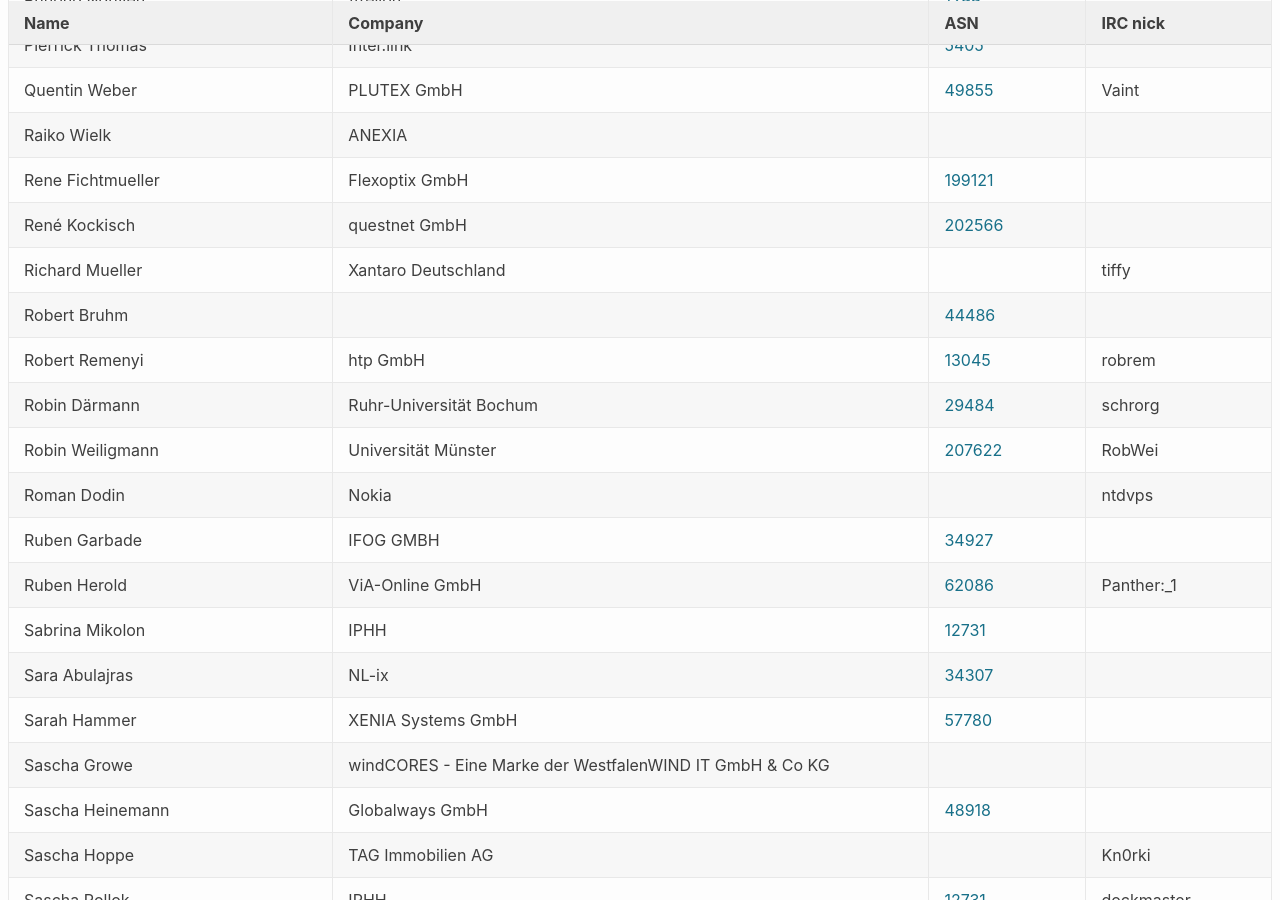
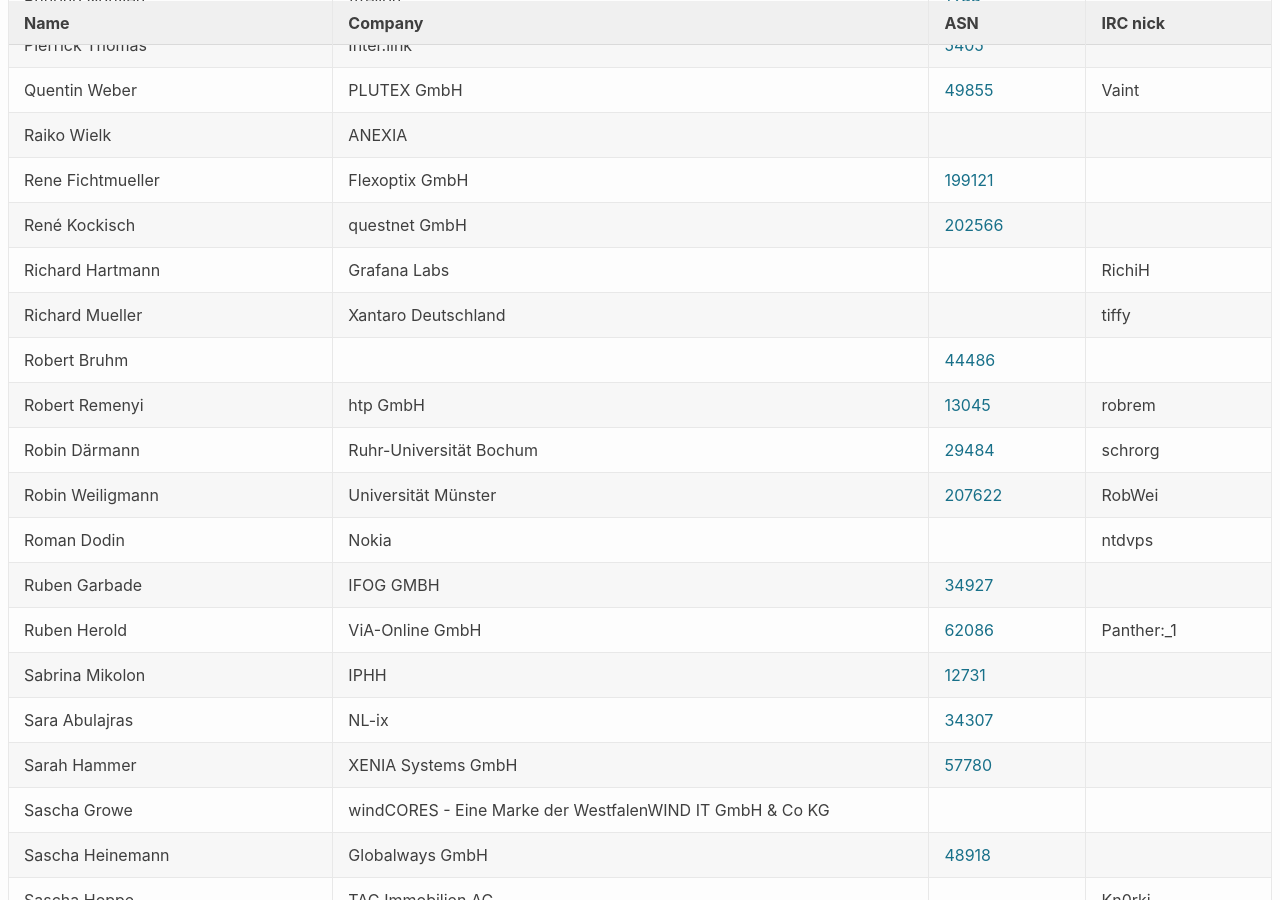
Before and after one commit to denog/pretix-attendeelist, a Jekyll site: the page built from denog15/index.md, in a window 1280 px wide and 900 px high, scrolled down 13609 px. Built offline with Jekyll 4.4.1, drawn with Linux system fonts in a browser that asks for light colours.

Commit message:
Latest data: Sat Oct 28 14:48:16 UTC 2023

```diff
--- a/_data/attendees_denog15_onsite.json
+++ b/_data/attendees_denog15_onsite.json
@@ -1824,6 +1824,12 @@
     "asn": "202566"
   },
   {
+    "name": "Richard Hartmann",
+    "company": "Grafana Labs",
+    "irc": "RichiH",
+    "asn": null
+  },
+  {
     "name": "Richard Mueller",
     "company": "Xantaro Deutschland",
     "irc": "tiffy",
```
